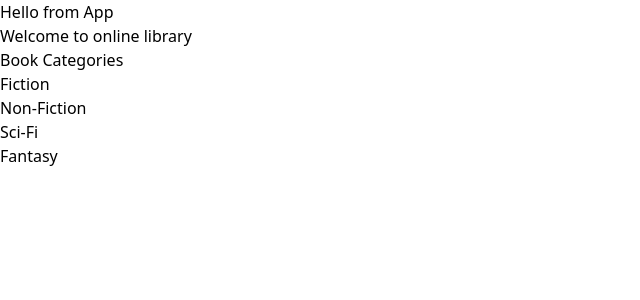
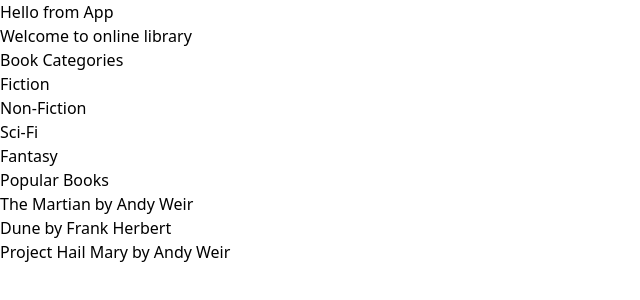
Before and after one commit to Karan-666/library-system-react, a React (Vite) app: page / in a window 1280 px wide. Shown: the top 300 px of the page, without its empty margins (0-640 px from the left). Built offline with nearby package versions, Linux system fonts and the light colour scheme.

Commit message:
feat: Added header component

```diff
--- /dev/null
+++ b/src/components/BookCard.jsx
@@ -0,0 +1,12 @@
+import React from 'react'
+
+function BookCard({bookData}) {
+  return (
+    <div className='flex gap-1 mx-auto'>
+      <h3>{bookData.title}</h3>
+      <p>by {bookData.author}</p>
+    </div>
+  )
+}
+
+export default BookCard
--- /dev/null
+++ b/src/components/Header.jsx
@@ -0,0 +1,17 @@
+
+import {Link} from "react-router-dom";
+
+function Header(){
+    return(
+        // ALl navigation links will go here
+        <nav>
+            <ul>
+                <Link to="/">  <li>Home</li> </Link>
+                <Link to="/browse"><li>Browse Books</li></Link>
+                <Link to="/add"><li>Add book</li></Link>
+            </ul>
+        </nav>
+    )
+}
+
+export default Header;
--- a/src/components/Homepage.jsx
+++ b/src/components/Homepage.jsx
@@ -1,23 +1,43 @@
 import React from "react";
+import BookCard from "./BookCard";
 
 function Homepage() {
   // categories of books we have
   // added dummy categories
   const categories = ["Fiction", "Non-Fiction", "Sci-Fi", "Fantasy"];
 
+  // adding some dummy books
+  const popularBooks = [
+    { id: 1, title: "The Martian", author: "Andy Weir" },
+    { id: 2, title: "Dune", author: "Frank Herbert" },
+    { id: 3, title: "Project Hail Mary", author: "Andy Weir" },
+  ];
+
+
+  // returning jsx to display
   return (
     // main container
     <div>
       <h1>Welcome to online library</h1>
       <h2>Book Categories</h2>
+      {/* Displaying all the categories */}
       <div>
         {categories.map((item, index) => (
           // Key attribute Helps React Track Items
-          <div key={index}>
-            {item}
-          </div>
+          <div key={index}>{item}</div>
         ))}
       </div>
+
+       <h2>Popular Books</h2>
+       <div>
+        {
+          popularBooks.map((item) => (
+            // passing whole book object is bookcard component and passing key for react
+            <BookCard key={item.id} bookData={item} />
+          ))
+        }
+       </div>
+
     </div>
   );
 }
```
